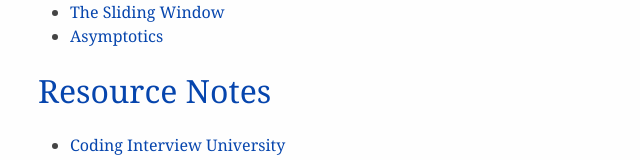
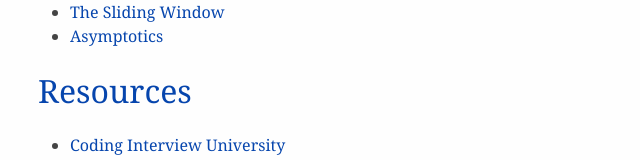
Before and after one commit to Mu-Alpha-Research-Center/visual-analysis-of-algorithms, a website: page docs/index.html in a window 1280 px wide. Shown: the part 192-352 px from the top of the page, without its empty margins (266-906 px from the left). Drawn offline with Linux system fonts and the light colour scheme.

Commit message:
Update wiki index

```diff
--- a/docs/index.html
+++ b/docs/index.html
@@ -23,7 +23,7 @@
 
 </ul>
 
-<div id="Project 200 Wiki-Resource Notes"><h2 id="Resource Notes" class="header"><a href="#Project 200 Wiki-Resource Notes">Resource Notes</a></h2></div>
+<div id="Project 200 Wiki-Resources"><h2 id="Resources" class="header"><a href="#Project 200 Wiki-Resources">Resources</a></h2></div>
 <ul>
 <li>
 <a href="Coding Interview University.html">Coding Interview University</a>
```
Also changed, not shown: 1 other file.
